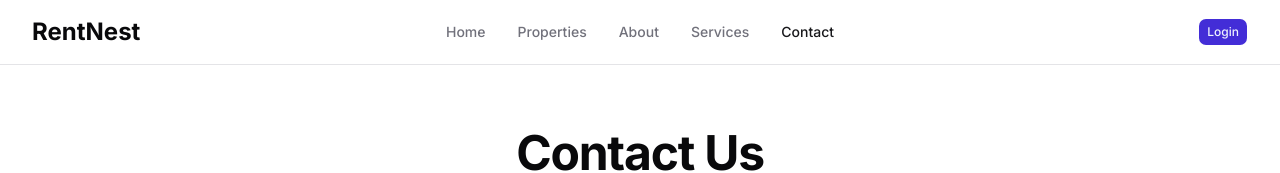
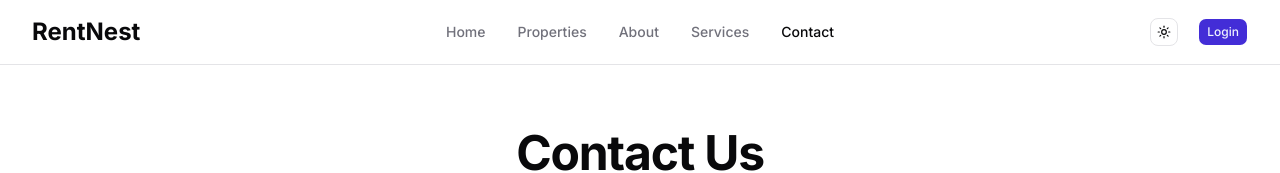
Before and after one commit to asifforizy/RentNest-Frontend, a Next.js app: page /contact in a window 1280 px wide. Shown: the top 173 px of the page. Built offline with nearby package versions, Linux system fonts and the light colour scheme; no server answers.

Commit message:
add dark and light mode togle action

```diff
--- a/app/layout.tsx
+++ b/app/layout.tsx
@@ -3,10 +3,9 @@
 import "./globals.css";
 import { cn } from "@/lib/utils";
 import { Toaster } from "sonner";
+import { ThemeProvider } from "@/components/theme-provider";
 
-
-
-const inter = Inter({ subsets: ['latin'], variable: '--font-sans' });
+const inter = Inter({ subsets: ["latin"], variable: "--font-sans" });
 
 const geistSans = Geist({
   variable: "--font-geist-sans",
@@ -19,8 +18,8 @@
 });
 
 export const metadata: Metadata = {
-  title: "Create Next App",
-  description: "Generated by create next app",
+  title: "RentNest",
+  description: "Find your next home",
 };
 
 export default async function RootLayout({
@@ -28,20 +27,29 @@
 }: Readonly<{
   children: React.ReactNode;
 }>) {
-
-
-
-
   return (
     <html
       lang="en"
-      className={cn("h-full", "antialiased", geistSans.variable, geistMono.variable, "font-sans", inter.variable)}
+      suppressHydrationWarning
+      className={cn(
+        "h-full",
+        "antialiased",
+        geistSans.variable,
+        geistMono.variable,
+        "font-sans",
+        inter.variable
+      )}
     >
-      <body className="min-h-full flex flex-col">
-
-        {children}
-        <Toaster position="top-right" richColors />
-
+      <body className="min-h-full flex flex-col bg-background text-foreground">
+        <ThemeProvider
+          attribute="class"
+          defaultTheme="system"
+          enableSystem
+          disableTransitionOnChange
+        >
+          {children}
+          <Toaster position="top-right" richColors />
+        </ThemeProvider>
       </body>
     </html>
   );
--- /dev/null
+++ b/components/mode-toggle.tsx
@@ -0,0 +1,21 @@
+"use client"
+
+import { Moon, Sun } from "lucide-react"
+import { useTheme } from "next-themes"
+import { Button } from "@/components/ui/button"
+
+export function ModeToggle() {
+  const { resolvedTheme, setTheme } = useTheme()
+
+  return (
+    <Button
+      variant="outline"
+      size="icon"
+      aria-label="Toggle theme"
+      onClick={() => setTheme(resolvedTheme === "dark" ? "light" : "dark")}
+    >
+      <Sun className="h-[1.2rem] w-[1.2rem] scale-100 rotate-0 transition-all dark:scale-0 dark:-rotate-90" />
+      <Moon className="absolute h-[1.2rem] w-[1.2rem] scale-0 rotate-90 transition-all dark:scale-100 dark:rotate-0" />
+    </Button>
+  )
+}
--- a/components/shared/navbar.tsx
+++ b/components/shared/navbar.tsx
@@ -5,7 +5,6 @@
 import { usePathname, useRouter } from 'next/navigation'
 import { LayoutDashboard, LogOut, Menu, User } from 'lucide-react'
 import { toast } from 'sonner'
-
 import {
   DropdownMenu,
   DropdownMenuContent,
@@ -24,6 +23,8 @@
 
 import { Button } from '@/components/ui/button'
 import { logout } from '@/service/logout'
+import { ModeToggle } from '../mode-toggle'
+
 
 const navItems = [
   { label: 'Home', href: '/' },
@@ -65,9 +66,7 @@
   const handleLogout = async () => {
     try {
       await logout()
-
       toast.success('User Logged Out Successfully!')
-
       setMobileOpen(false)
       router.push('/auth/login')
       router.refresh()
@@ -119,7 +118,7 @@
                         <Link
                           href={item.href}
                           className={`rounded-md px-3 py-2 text-sm font-medium transition-colors ${isActive
-                              ? 'bg-muted font-bold text-zinc-900'
+                              ? 'bg-muted font-bold text-foreground'
                               : 'text-muted-foreground hover:bg-muted hover:text-foreground'
                             }`}
                         >
@@ -196,7 +195,7 @@
                   key={item.href}
                   href={item.href}
                   className={`text-sm font-medium transition-colors ${isActive
-                      ? 'text-foreground font-bold text-zinc-900 '
+                      ? 'font-bold text-foreground'
                       : 'text-muted-foreground hover:text-foreground'
                     }`}
                 >
@@ -206,7 +205,8 @@
             })}
           </div>
 
-          <div className="flex flex-1 justify-end">
+          <div className="flex flex-1 justify-end gap-5">
+            <ModeToggle />
             {user.success ? (
               <DropdownMenu>
                 <DropdownMenuTrigger asChild>
--- /dev/null
+++ b/components/theme-provider.tsx
@@ -0,0 +1,11 @@
+"use client"
+
+import * as React from "react"
+import { ThemeProvider as NextThemesProvider } from "next-themes"
+
+export function ThemeProvider({
+  children,
+  ...props
+}: React.ComponentProps<typeof NextThemesProvider>) {
+  return <NextThemesProvider {...props}>{children}</NextThemesProvider>
+}
```
